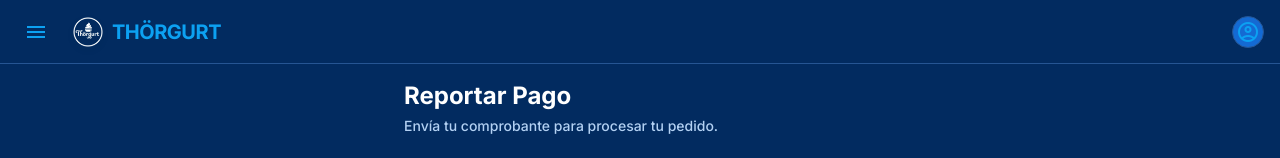
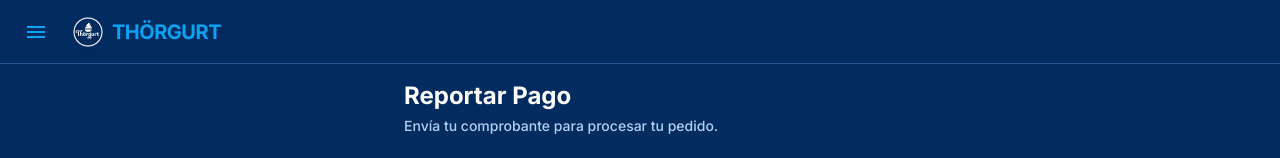
Before and after one commit to AlejandroV69/SmartYogu, a React (Vite) app: page / in a window 1280 px wide. Shown: the top 158 px of the page. Built offline with nearby package versions, Linux system fonts and the light colour scheme; no server answers.

Commit message:
feat: reparación del frontend

```diff
--- a/src/pages/ReportarPago.jsx
+++ b/src/pages/ReportarPago.jsx
@@ -184,9 +184,6 @@ export default function ReportarPago() {
             <img src="/favicon.png" alt="THÖRGURT Logo" className="w-8 h-8 object-contain drop-shadow-md" />
             <h1 className="font-bold text-xl text-primary tracking-tight">THÖRGURT</h1>
           </div>
-        </div>
-        <div className="w-8 h-8 rounded-full bg-surface-container-highest flex items-center justify-center overflow-hidden border border-outline-variant">
-          <span className="material-symbols-outlined text-primary">account_circle</span>
         </div>
       </header>
 
```
